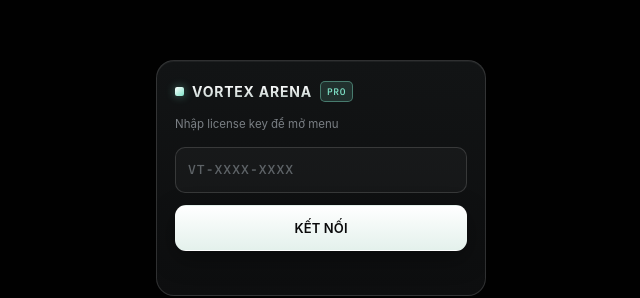
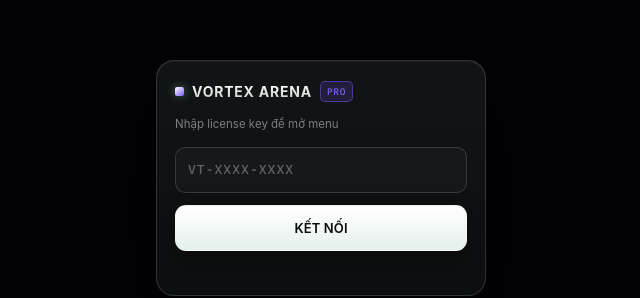
Before and after one commit to nguyenvananx7d-lgtm/van-an-ipa, a plain HTML site: page YABAOCHEAT/Resources/panel/index.html in a window 1280 px wide. Shown: the part 222-520 px from the top of the page, 319-959 px from the left. Drawn offline with Linux system fonts and the light colour scheme; a web font is replaced by a local one.

Commit message:
ui: orb panel adopts the electric night palette

```diff
--- a/YABAOCHEAT/Resources/panel/panel.css
+++ b/YABAOCHEAT/Resources/panel/panel.css
@@ -5,9 +5,9 @@
    comes from light (gradients, glows, soft masks) rather than decoration. */
 
 :root {
-  --bg: #050506;
-  --surface: #0C0D0E;
-  --surface-2: #0E0F10;
+  --bg: #0B0A14;
+  --surface: #131120;
+  --surface-2: #1A172B;
   --raise: #17181A;
   --line: rgba(255, 255, 255, 0.065);
   --line-strong: rgba(255, 255, 255, 0.14);
@@ -20,9 +20,9 @@
   --track: #26282A;
   --knob-off: #8C9095;
 
-  --accent: #7FE3C8;
-  --accent-soft: rgba(127, 227, 200, 0.14);
-  --accent-line: rgba(127, 227, 200, 0.42);
+  --accent: #7C5CFF;
+  --accent-soft: rgba(124, 92, 255, 0.16);
+  --accent-line: rgba(124, 92, 255, 0.45);
 
   --font-ui: "Be Vietnam Pro", -apple-system, BlinkMacSystemFont, "SF Pro Text",
     "Segoe UI", system-ui, sans-serif;
@@ -101,7 +101,7 @@
   position: absolute;
   inset: -40% -20%;
   background:
-    radial-gradient(45% 55% at 18% 20%, rgba(127, 227, 200, 0.14), transparent 62%),
+    radial-gradient(45% 55% at 18% 20%, rgba(124, 92, 255, 0.16), transparent 62%),
     radial-gradient(40% 50% at 88% 8%, rgba(143, 166, 240, 0.10), transparent 60%);
   filter: blur(14px);
   opacity: 0.9;
@@ -765,7 +765,7 @@
 
 .btn.primary.done {
   background: linear-gradient(180deg, #E8FFF7, #CFF5E7);
-  box-shadow: 0 0 0 3px rgba(127, 227, 200, 0.14), 0 8px 24px rgba(0, 0, 0, 0.35);
+  box-shadow: 0 0 0 3px rgba(124, 92, 255, 0.16), 0 8px 24px rgba(0, 0, 0, 0.35);
 }
 
 .btn.primary:disabled { opacity: 0.45; }
```
